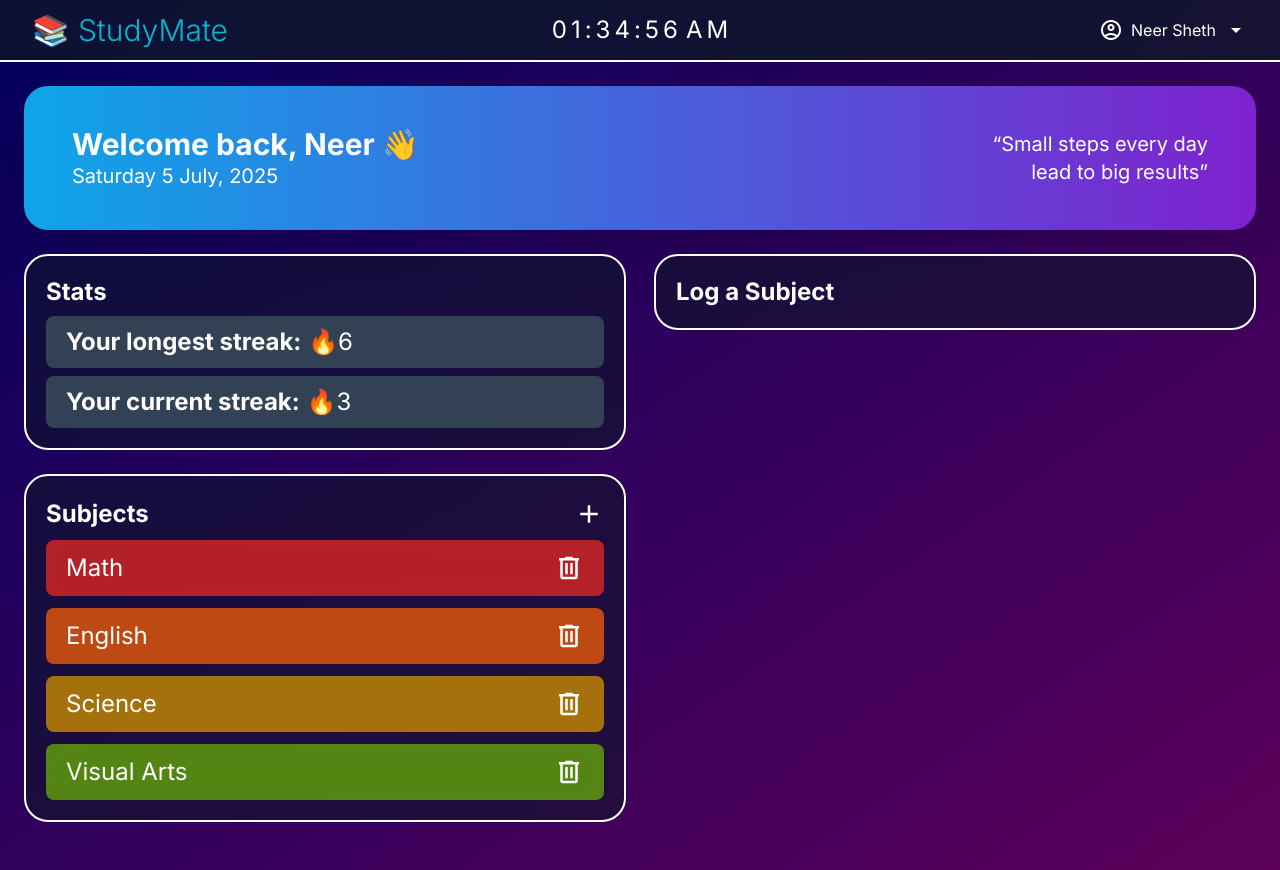
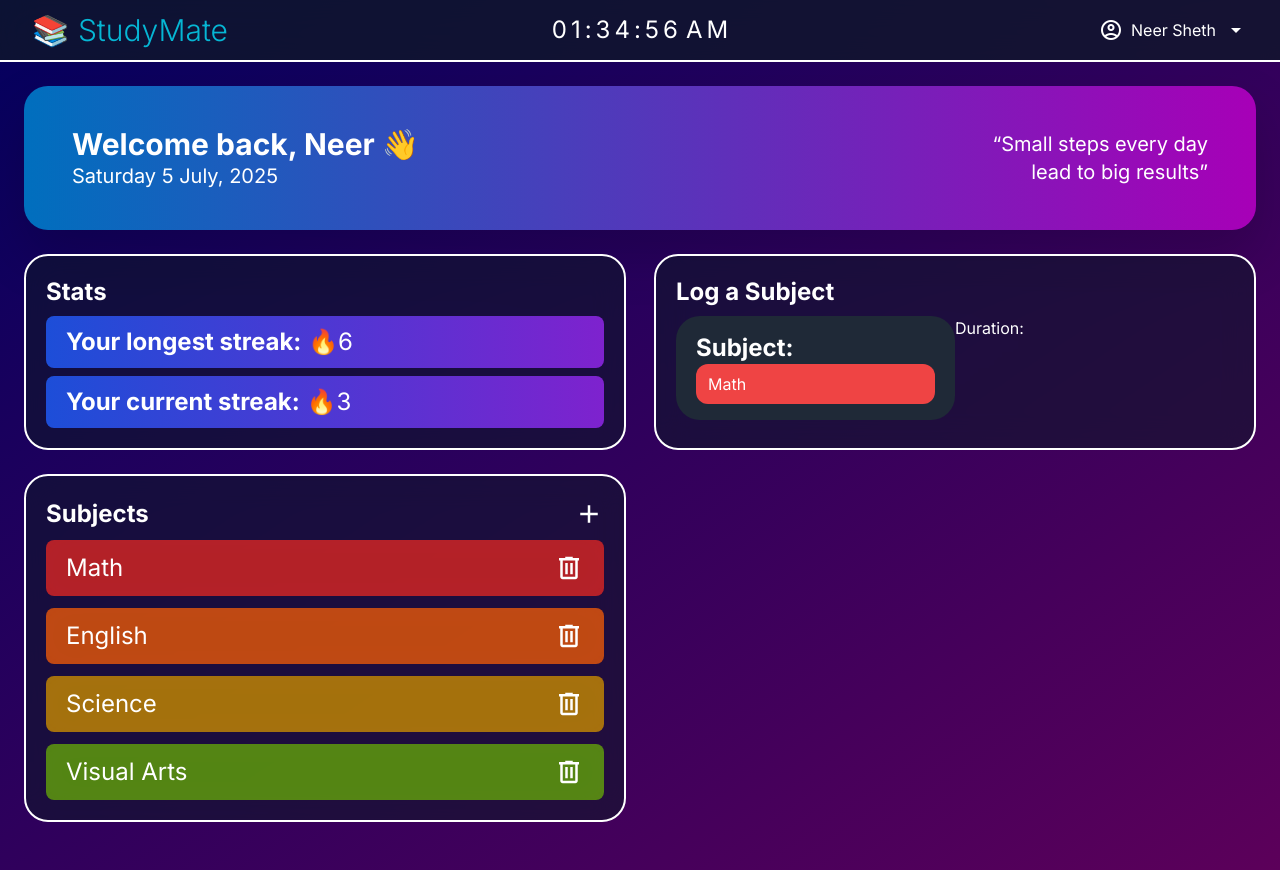
Before and after one commit to ItsPixL/studymate-tracker, a React (Vite) app in the folder frontend/studymate-frontend/: page /dashboard in a window 1280 px wide. Built offline with nearby package versions, Linux system fonts and the light colour scheme.

Commit message:
Worked on the UI a bit more.

```diff
--- a/frontend/studymate-frontend/src/components/Greeting.tsx
+++ b/frontend/studymate-frontend/src/components/Greeting.tsx
@@ -50,7 +50,7 @@ export default function Greeting() {
 
   return (
     <motion.div
-      className="bg-gradient-to-r from-sky-500 to-purple-700 px-12 py-10 grid grid-cols-2 rounded-3xl drop-shadow-2xl lg:max-w-screen-2xl mx-auto h-max w-full"
+      className="bg-gradient-to-r from-lightBlue to-lightPurple px-12 py-10 grid grid-cols-2 rounded-3xl drop-shadow-2xl lg:max-w-screen-2xl mx-auto h-max w-full"
       variants={containerVariants}
       initial="hidden"
       animate="show"
--- a/frontend/studymate-frontend/src/components/Log.tsx
+++ b/frontend/studymate-frontend/src/components/Log.tsx
@@ -1,4 +1,5 @@
 import { motion } from "motion/react";
+import { useState } from "react";
 
 // Motion Varients
 const containerVariants = {
@@ -14,6 +15,36 @@ const itemVariants = {
   show: { opacity: 1, y: 0 },
 };
 
+// Subject selector
+function SubjectSelection() {
+  const [subject, setSubject] = useState("Math");
+
+  const handleChange = (event: React.ChangeEvent<HTMLSelectElement>) => {
+    setSubject(event.target.value);
+  };
+
+  return (
+    <div className="bg-gray-800 px-5 py-4 rounded-3xl">
+      <label htmlFor="subject" className="text-2xl font-bold">
+        Subject:
+        <br />
+      </label>
+      <select
+        id="subject"
+        value={subject}
+        onChange={handleChange}
+        className="bg-red-500 px-3 py-2 rounded-xl w-full appearance-none"
+      >
+        <option value="Math">Math</option>
+        <option value="English"> English</option>
+        {/* CHANGE LATER */}
+      </select>
+    </div>
+
+    // NOTE: Change this to a custom dropdown
+  );
+}
+
 // Log
 export default function Log() {
   return (
@@ -27,6 +58,13 @@ export default function Log() {
       <motion.span className="text-2xl font-bold" variants={itemVariants}>
         Log a Subject
       </motion.span>
+
+      <div>
+        <div className="grid grid-cols-2 my-2">
+          <SubjectSelection />
+          <div>Duration:</div>
+        </div>
+      </div>
     </motion.div>
   );
 }
--- a/frontend/studymate-frontend/src/components/Stats.tsx
+++ b/frontend/studymate-frontend/src/components/Stats.tsx
@@ -31,13 +31,13 @@ export default function Stats() {
         Stats
       </motion.span>
       <motion.div
-        className="mt-2 backdrop-blur-lg bg-slate-700 py-2.5 px-5 text-2xl rounded-lg"
+        className="mt-2 backdrop-blur-lg bg-gradient-to-r from-blue-700 to-purple-700 py-2.5 px-5 text-2xl rounded-lg"
         variants={itemVariants}
       >
         <strong>Your longest streak:</strong> 🔥{longest}
       </motion.div>
       <motion.div
-        className="mt-2 backdrop-blur-lg bg-slate-700 py-2.5 px-5 text-2xl rounded-lg"
+        className="mt-2 backdrop-blur-lg bg-gradient-to-r from-blue-700 to-purple-700 py-2.5 px-5 text-2xl rounded-lg"
         variants={itemVariants}
       >
         <strong>Your current streak:</strong> 🔥{current}
--- a/frontend/studymate-frontend/tailwind.config.js
+++ b/frontend/studymate-frontend/tailwind.config.js
@@ -12,7 +12,9 @@ export default {
       },
       colors: {
         deepBlue: '#03005E',
-        royalPurple: '#5C005A'
+        lightBlue: '#006FBE',
+        royalPurple: '#5C005A',
+        lightPurple: '#A700B7',
       }
     },
   },
```
